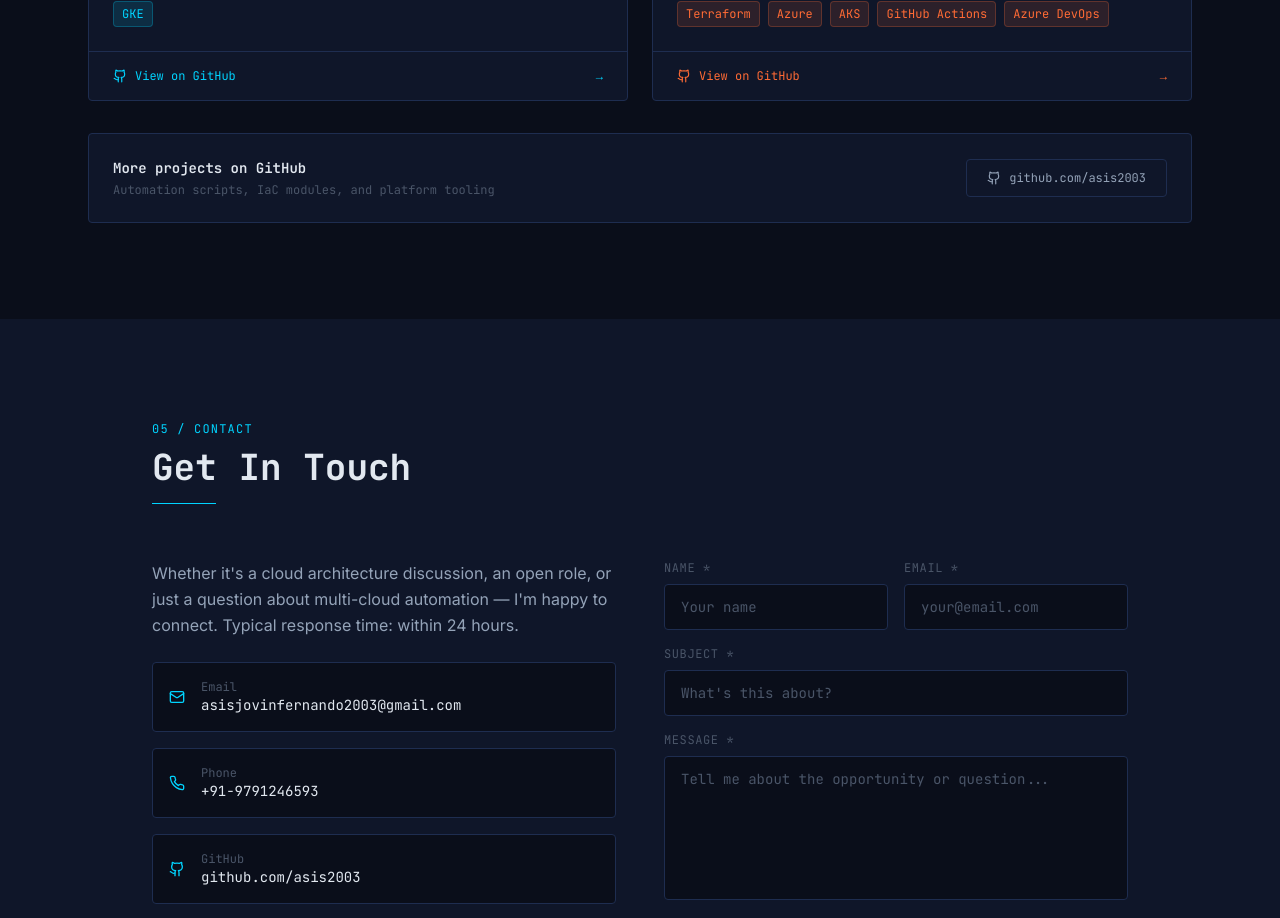
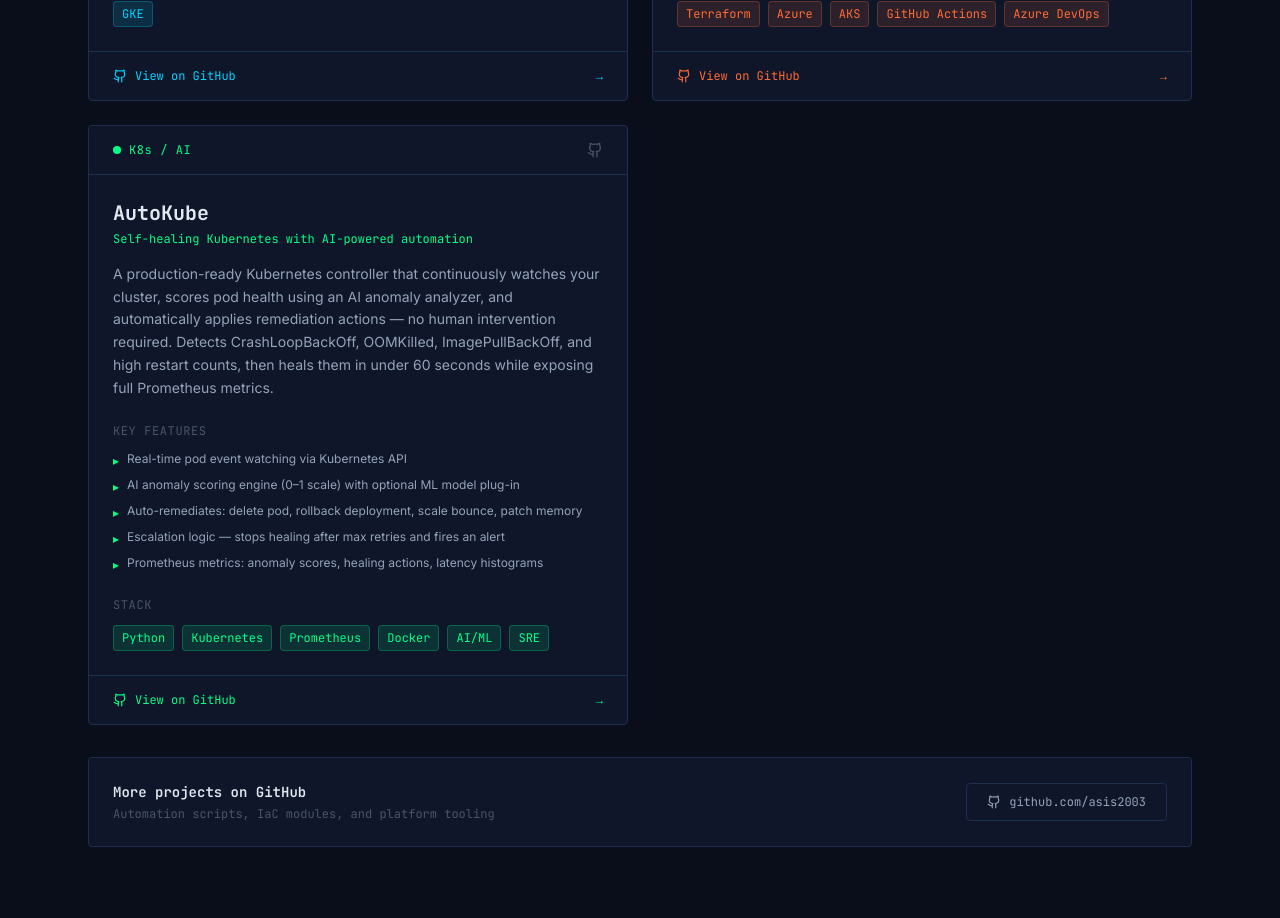
Before and after one commit to asis2003/portfolio, a React (Vite) app: page / in a window 1280 px wide. Shown: the part 6280-7198 px from the top of the page. Built offline with nearby package versions, Linux system fonts and the light colour scheme.

Commit message:
Add AutoKube project to portfolio

```diff
--- a/src/data.js
+++ b/src/data.js
@@ -159,6 +159,26 @@ export const projects = [
     color: 'orange',
     badge: 'IaC / Cloud',
   },
+  {
+    name: 'AutoKube',
+    tagline: 'Self-healing Kubernetes with AI-powered automation',
+    description: `A production-ready Kubernetes controller that continuously watches your cluster,
+    scores pod health using an AI anomaly analyzer, and automatically applies remediation actions
+    — no human intervention required. Detects CrashLoopBackOff, OOMKilled, ImagePullBackOff, and
+    high restart counts, then heals them in under 60 seconds while exposing full Prometheus metrics.`,
+    stack: ['Python', 'Kubernetes', 'Prometheus', 'Docker', 'AI/ML', 'SRE'],
+    features: [
+      'Real-time pod event watching via Kubernetes API',
+      'AI anomaly scoring engine (0–1 scale) with optional ML model plug-in',
+      'Auto-remediates: delete pod, rollback deployment, scale bounce, patch memory',
+      'Escalation logic — stops healing after max retries and fires an alert',
+      'Prometheus metrics: anomaly scores, healing actions, latency histograms',
+    ],
+    github: 'https://github.com/asis2003/autokube',
+    live: null,
+    color: 'green',
+    badge: 'K8s / AI',
+  },
 ];
 
 export const education = {
```
